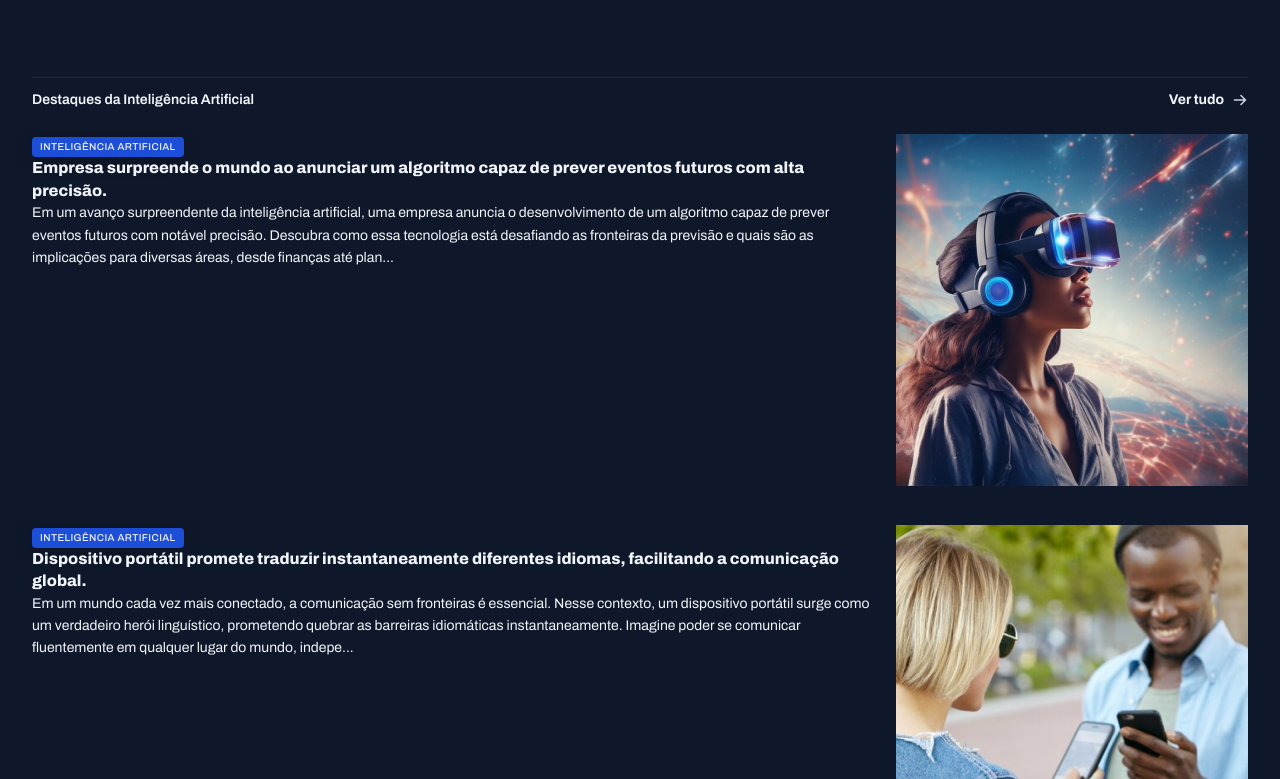
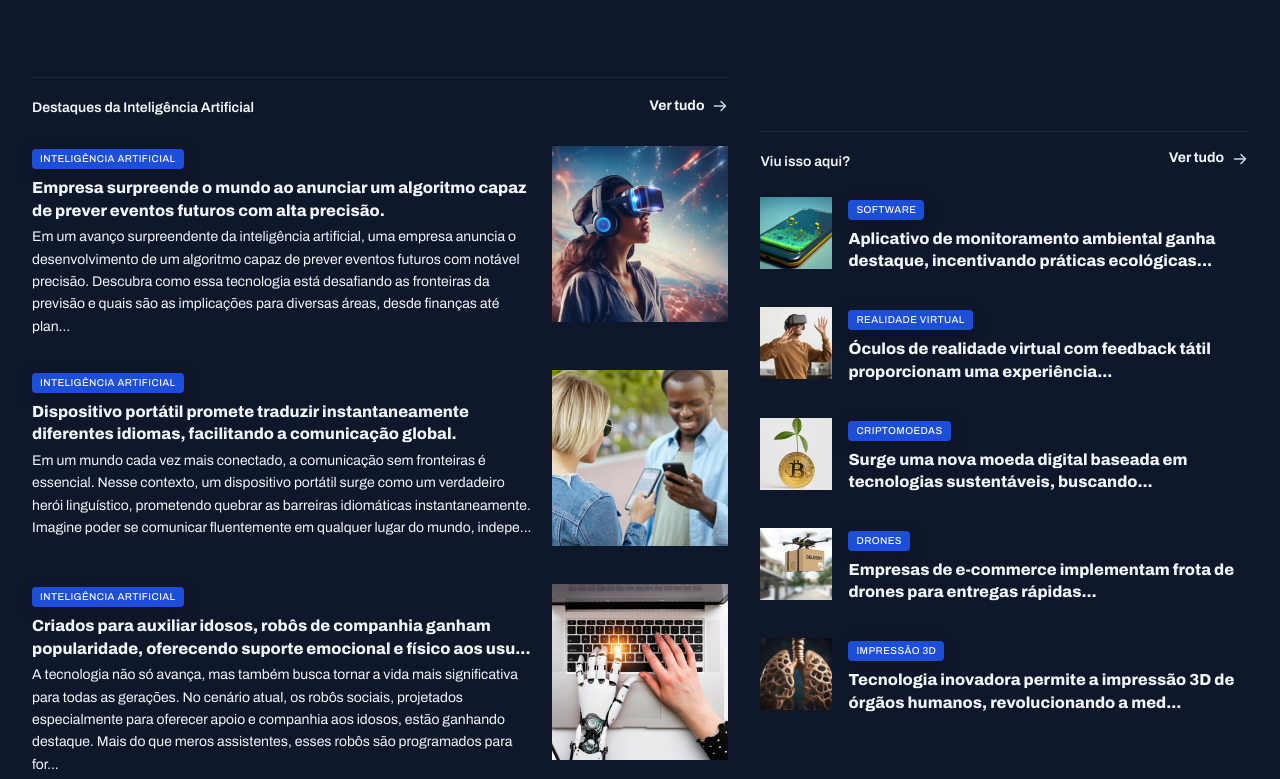
Before and after one commit to heitorlbelem/tech_news, a plain HTML site: page index.html in a window 1280 px wide. Shown: the part 1375-2154 px from the top of the page. Drawn offline with Linux system fonts and the light colour scheme.

Commit message:
Finished project

```diff
--- a/index.html
+++ b/index.html
@@ -242,7 +242,7 @@
       </div>
     </section>
 
-    <div>
+    <aside>
       <div id="ads">
         <img src="assets/images/Ads.png" alt="">
       </div>
@@ -268,7 +268,7 @@
               </span>
               <h3 class="text-xl">
                 Aplicativo de monitoramento ambiental ganha destaque,
-                incentivando práticas ecológicas e pro...
+                incentivando práticas ecológicas...
               </h3>
             </div>
           </article>
@@ -284,7 +284,7 @@
               </span>
               <h3 class="text-xl">
                 Óculos de realidade virtual com feedback tátil proporcionam
-                uma experiência sensorial complet...
+                uma experiência...
               </h3>
             </div>
           </article>
@@ -300,7 +300,7 @@
               </span>
               <h3 class="text-xl">
                 Surge uma nova moeda digital baseada em tecnologias sustentáveis,
-                buscando minimizar o i...
+                buscando...
               </h3>
             </div>
           </article>
@@ -315,8 +315,8 @@
                 Drones
               </span>
               <h3 class="text-xl">
-                Empresas de e-commerce implementam frota de drones para entregas rápidas,
-                transformando o ce...
+                Empresas de e-commerce implementam frota de drones para
+                entregas rápidas...
               </h3>
             </div>
           </article>
@@ -332,13 +332,13 @@
               </span>
               <h3 class="text-xl">
                 Tecnologia inovadora permite a impressão 3D de órgãos humanos,
-                revolucionando a medicina e a li...
+                revolucionando a med...
               </h3>
             </div>
           </article>
         </div>
       </section>
-    </div>
+    </aside>
   </main>
 </body>
 </html>
--- a/styles/global.css
+++ b/styles/global.css
@@ -47,8 +47,15 @@ img {
 }
 
 main {
-  margin-top: 4rem;
-  gap: 8rem;
+  margin-block: 4rem;
+  row-gap: 8rem;
+  column-gap: 3.2rem;
+
+  grid-template-columns: 2fr 1.4fr;
+  grid-template-areas:
+    "featured featured"
+    "weekly weekly"
+    "ai aside";
 }
 
 .container {
--- a/styles/sections.css
+++ b/styles/sections.css
@@ -21,6 +21,8 @@ section header {
 }
 
 #featured {
+  grid-area: featured;
+
   img {
     height: 100%;
     object-fit: cover;
@@ -29,6 +31,8 @@ section header {
 }
 
 #weekly {
+  grid-area: weekly;
+
   & > div {
     grid-template-columns: repeat(4, 29.2rem);
   }
@@ -52,3 +56,35 @@ section header {
     }
   }
 }
+
+#ai {
+  grid-area: ai;
+
+  img {
+    width: 17.6rem;
+    aspect-ratio: 1/1;
+    object-fit: cover;
+  }
+
+  h3 {
+    margin-block: 8px 4px;
+  }
+}
+
+aside {
+  grid-area: aside;
+}
+
+#more {
+  margin-top: 3.2rem;
+
+  h3 {
+    margin-top: 8px;
+  }
+
+  img {
+    width: 7.2rem;
+    aspect-ratio: 1/1;
+    object-fit: cover;
+  }
+}
```
